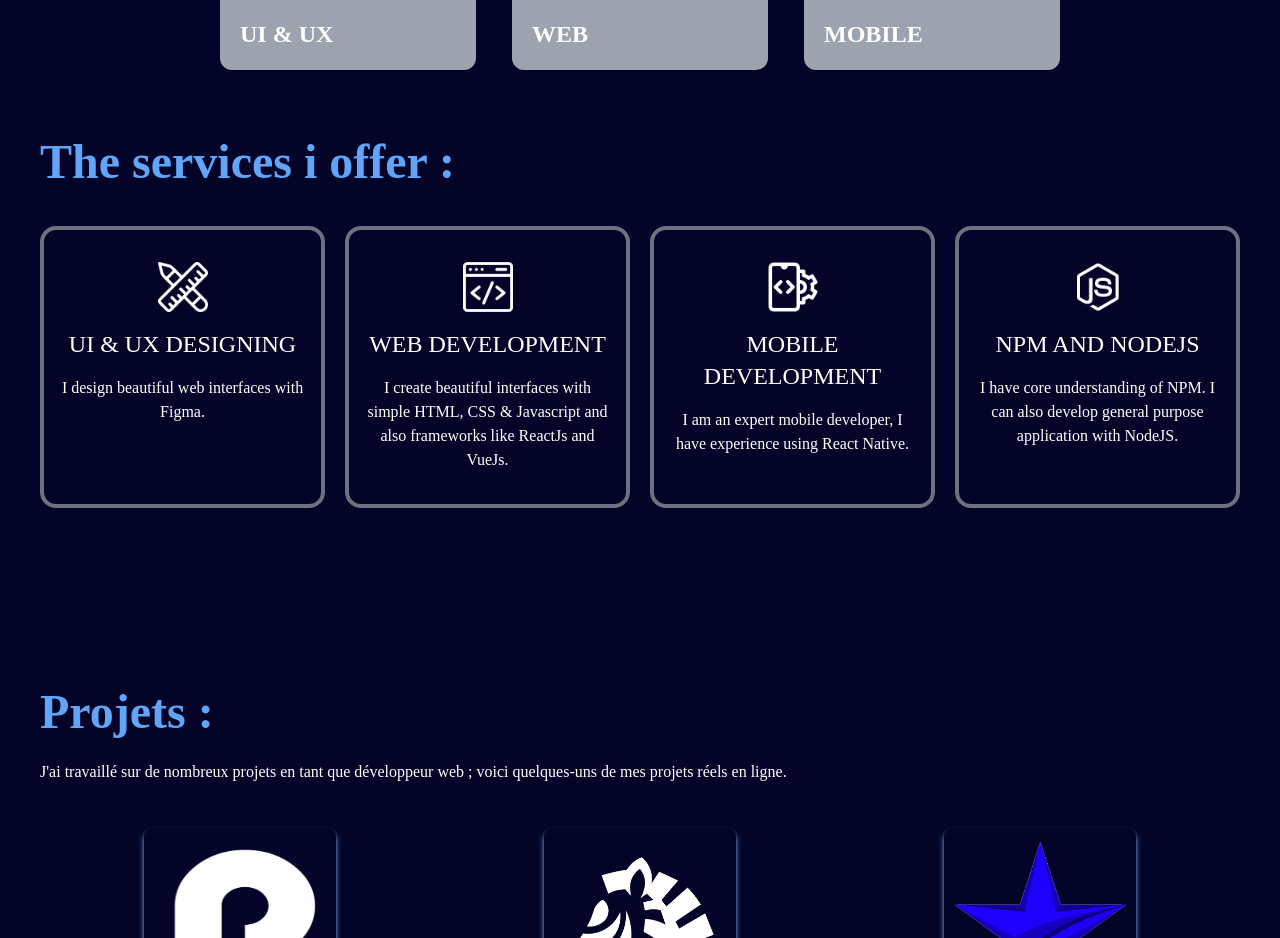
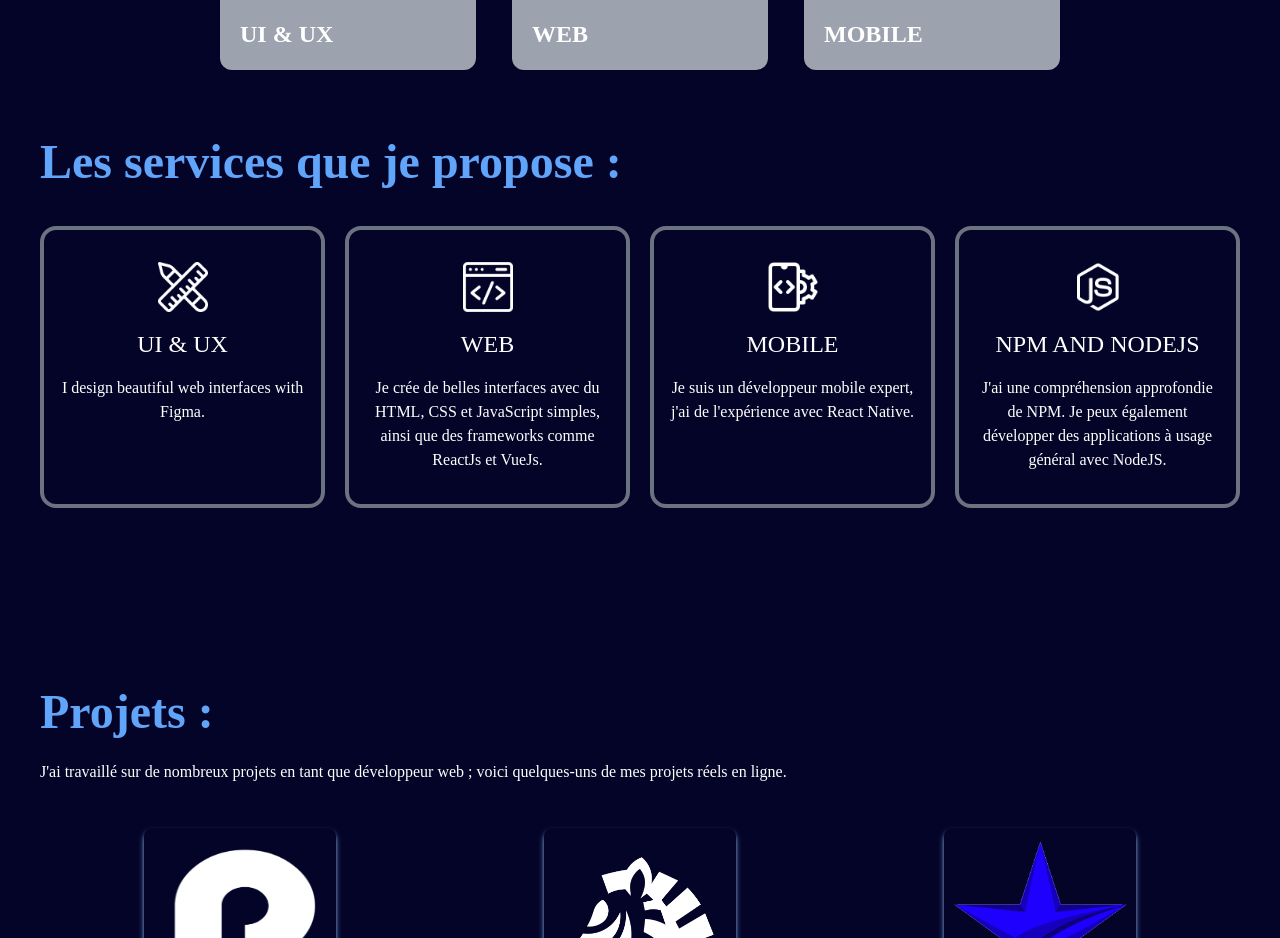
Before and after one commit to elnicolas-787/portfolio, a React (Create React App) app: page / in a window 1280 px wide. Shown: the part 1260-2198 px from the top of the page. Built offline with nearby package versions, Linux system fonts and the light colour scheme.

Commit message:
Update Service.jsx

```diff
--- a/src/components/Service.jsx
+++ b/src/components/Service.jsx
@@ -4,24 +4,24 @@ function Service() {
   const services = [
     {
       id: 1,
-      name: "UI & UX DESIGNING",
+      name: "UI & UX",
       description: "I design beautiful web interfaces with Figma.",
       image: "/assets/icons/design.png",
       alt: "Design"
     },
     {
       id: 2,
-      name: "WEB DEVELOPMENT",
+      name: "WEB",
       description:
-        "I create beautiful interfaces with simple HTML, CSS & Javascript and also frameworks like ReactJs and VueJs.",
+        "Je crée de belles interfaces avec du HTML, CSS et JavaScript simples, ainsi que des frameworks comme ReactJs et VueJs.",
       image: "/assets/icons/web-dev.png",
       alt: "Web Development"
     },
     {
       id: 3,
-      name: "MOBILE DEVELOPMENT",
+      name: "MOBILE",
       description:
-        "I am an expert mobile developer, I have experience using React Native.",
+        "Je suis un développeur mobile expert, j'ai de l'expérience avec React Native.",
       image: "/assets/icons/mob-dev.png",
       alt: "Mobile Development"
     },
@@ -29,7 +29,7 @@ function Service() {
       id: 4,
       name: "NPM AND NODEJS",
       description:
-        "I have core understanding of NPM. I can also develop general purpose application with NodeJS.",
+        "J'ai une compréhension approfondie de NPM. Je peux également développer des applications à usage général avec NodeJS.",
       image: "/assets/icons/node-js.png",
       alt: "Node Js"
     },
@@ -38,7 +38,7 @@ function Service() {
   return (
     <div>
       <h1 className="text-blue-400 font-semibold text-3xl md:text-5xl mt-14 mb-10">
-        The services i offer :
+        Les services que je propose :
       </h1>
       <div className="grid sm:grid-cols-2 lg:grid-cols-4 gap-5 my-5 sm:px-2 md:px-10 lg:px-0">
         {services.map((service) => (
```
